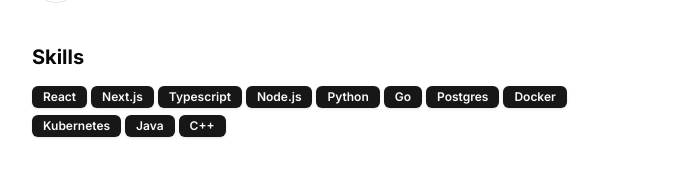
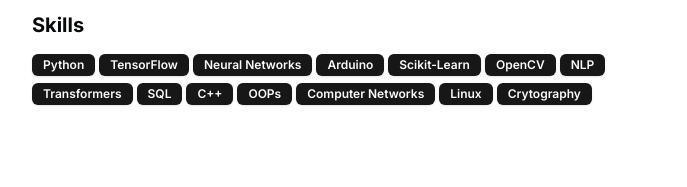
Before and after one commit to mansi104-ai/devsite, a Next.js app: page / in a window 1280 px wide. Shown: the part 1141-1328 px from the top of the page, without its empty margins (296-983 px from the left). Built offline with nearby package versions, Linux system fonts and the light colour scheme.

Commit message:
changed intro

```diff
--- a/src/data/resume.tsx
+++ b/src/data/resume.tsx
@@ -2,28 +2,32 @@
 import { HomeIcon, NotebookIcon } from "lucide-react";
 
 export const DATA = {
-  name: "Dillion Verma",
-  initials: "DV",
-  url: "https://dillion.io",
-  location: "San Francisco, CA",
-  locationLink: "https://www.google.com/maps/place/sanfrancisco",
+  name: "Mansi",
+  initials: "MK",
+  url: "https://mansikalra.vercel.app/",
+  location: "Haryana, India",
+  locationLink: "https://www.google.com/maps/place/India",
   description:
-    "Software Engineer turned Entrepreneur. I love building things and helping people. Very active on Twitter.",
+    "I am an MLOps developer with a strong foundation in machine learning and neural networks, and an unyielding passion for the ever-evolving world of AI and technology.",
   summary:
-    "At the end of 2022, I quit my job as a software engineer to go fulltime into building and scaling my own SaaS businesses. In the past, [I pursued a double degree in computer science and business](/#education), [interned at big tech companies in Silicon Valley](https://www.youtube.com/watch?v=d-LJ2e5qKdE), and [competed in over 21 hackathons for fun](/#hackathons). I also had the pleasure of being a part of the first ever in-person cohort of buildspace called [buildspace sf1](https://buildspace.so/sf1).",
+    " My proficiency in these areas has allowed me to excel in various projects that span data analysis, computer vision, Flutter app development, and artificial intelligence",
   avatarUrl: "/me.png",
   skills: [
-    "React",
-    "Next.js",
-    "Typescript",
-    "Node.js",
     "Python",
-    "Go",
-    "Postgres",
-    "Docker",
-    "Kubernetes",
-    "Java",
+    "TensorFlow",
+    "Neural Networks",
+    "Arduino",
+    "Scikit-Learn",
+    "OpenCV",
+    "NLP",
+    "Transformers",
+    "SQL",
     "C++",
+    "OOPs",
+    "Computer Networks",
+    "Linux",
+    "Crytography",
+
   ],
   navbar: [
     { href: "/", icon: HomeIcon, label: "Home" },
```
Also changed, not shown: public/me.png, 1 other file (tests, documents, lock files or other folders).
